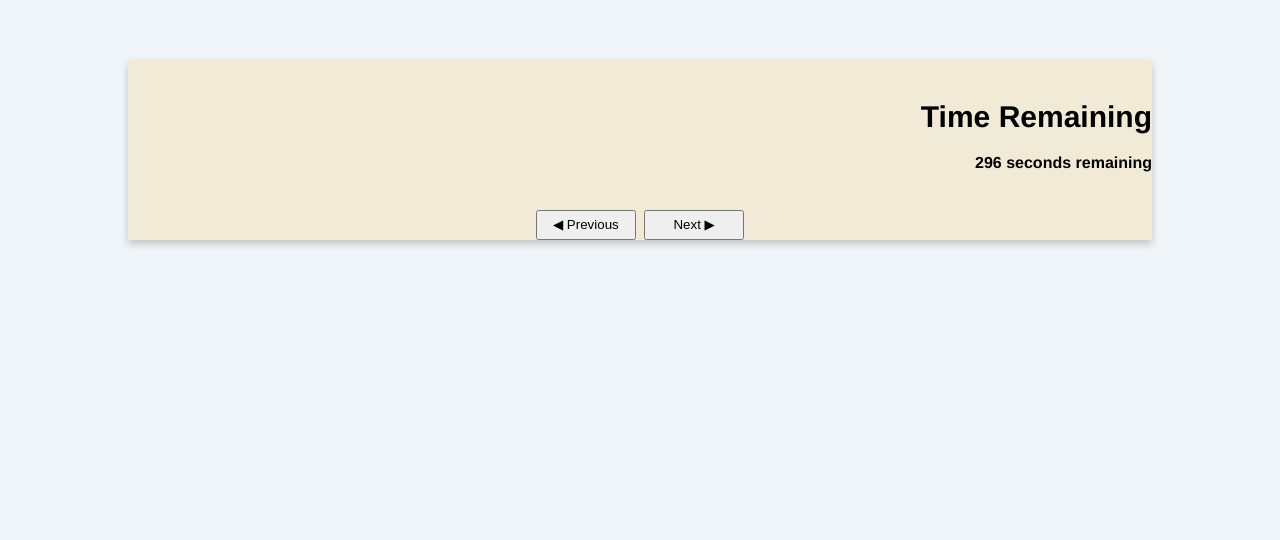
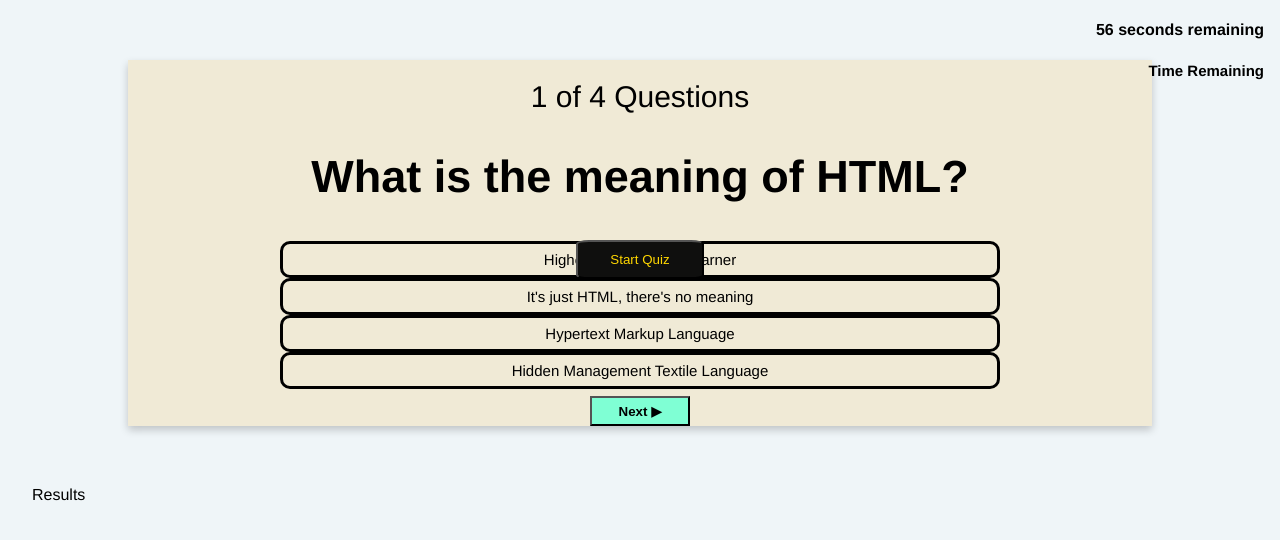
Before and after one commit to astrange90/Quiznos, a plain HTML site: page index.html in a window 1280 px wide. Drawn offline with Linux system fonts and the light colour scheme.

Commit message:
added css styles, stuck on js code

```diff
--- a/assets/css/style.css
+++ b/assets/css/style.css
@@ -4,22 +4,54 @@ body {
     background-color: #eff5f8;
   }
 
+#activate, . {
+
+}
+
+#container{
+  display: block;
+  margin: 60px auto;
+  text-align: center;
+  font-size: 30px;
+  box-shadow: 0 4px 8px 0 rgba(0,0,0,0.2);
+  transition: 0.3s;
+  width: 80vw;
+  background-color: #f0ead6;
+  padding-top: 20px;
+}
+
+p {
+  display: block;
+  margin:auto;
+  padding: 7px;
+  font-size: 15px;
+  text-align: center;
+  border: black;
+  border-style: solid;
+  border-radius: 10px;
+  width: 700px;
+  cursor: pointer;
+}
+
+p:hover {
+  background-color: #eff5f8;
+}
 
 .time {
-  flex-direction: row-reverse;
-  font-size: 30px;
+  position: absolute;
+  top: 50px;
+  right: 16px;
+  font-size: 15px;
   text-align: right;
-  margin-right: auto;
 }
 
 #countdown {
   flex-direction: row-reverse;
+  position: absolute;
+  top: 8px;
+  right: 16px;
   font-size: 16px;
   text-align: right;
-}
-
-.start-button {
-  display:flex;
 }
 
   .container {
@@ -34,27 +66,56 @@ body {
     padding-top: 20px;
   }
 
-  .carouselbox {
-    display:block;
-    margin: auto;
-    width: 300px;
-    height: 200px;
+  .start-button {
+    display:inline-block;
+    width: 10%;
+    position: absolute;
+    top: 30%;
+    right:45%;
+    background-color: rgb(15, 15, 14);
+    color: gold;
+    border-radius: 10%;
+    padding: 10px 20px;
     cursor: pointer;
-    padding-bottom: 40px;
   }
 
-  .prev {
-    text-align: center;
-    width: 100px;
-    height: 30px
+  .start-button:hover {
+    background-color: gold;
+    color:black;
   }
 
-  .next {
+  #next {
+    display: non;
+    background-color:aquamarine;
+    font-weight: 700;
     text-align: center;
     width: 100px;
     height: 30px;
+    cursor: pointer;
   }
 
-  .wrapper {
-    padding-bottom: 30px;
+.hide{
+  display: none;
+}
+
+
+.correct {
+  background-color: lawngreen;
+  color: white;
+}
+
+  .incorrections {
+    background-color: red;
+    color: black;
   }
+
+#score {
+
+}
+
+  @media screen and (max-width: 768px) {
+    main {
+      flex-direction: column;
+    }
+
+  }
--- a/index.html
+++ b/index.html
@@ -1,24 +1,42 @@
 <!DOCTYPE html>
 <html lang="en">
 <head>
+    <title>Mini Quiz</title>
     <meta charset="UTF-8" />
-    <meta name="viewport" content="width=device-width, initial-scale=1.0" />
-    <meta http-equiv="X-UA-Compatible" content="ie=edge" />
-    <title>Mini Quiz</title>
+    <meta name="viewport" content="width=device-width, initial-scale=1" />
     <link rel ="stylesheet" href="./assets/css/style.css" />
 </head>
+
 <body>
-    <div class="container">
-    <h1 class="time">Time Remaining</h1>
+    <header>
+    <div id="activate">
+    <button class="start-button">Start Quiz</button>
+    </div>
+</header>
+
+<main>
+    <section>
+    <div id="container">
+        <div class="answers">
+            <span class="question-amount">
+                1 of 4 Questions
+            </span>
+        <h2>What is the meaning of HTML?</h2>
+        <p>Higher Machine Text Learner</p>
+        <p>It's just HTML, there's no meaning</p>
+        <p>Hypertext Markup Language</p>
+        <p>Hidden Management Textile Language</p>
+        <h1 class="time">Time Remaining</h1>
+        </div>
+
     <h2 id= "countdown"></h2>
-    <p id="main"></p>
-    <button class="prev">
-        ◀ Previous
-    </button>
-    <button class="next">
+    <button id="next">
         Next ▶
     </button>
-    </div>
+</main>
+
+    <Footer id="results">Results</Footer>
+
     <script src="./script.js"></script>
 </body>
 </html>
--- a/script.js
+++ b/script.js
@@ -1,20 +1,24 @@
 var timerEl = document.getElementById('countdown');
 var mainEl = document.getElementById('main');
+var startButton = document.querySelector(".start-button");
+var nextBtn = document.getElementById("next");
+var numberofQuestions = document.querySelector(".question-amount")
+var isCorrect = false;
 
 function countdown() {
-    var timeLeft = 300;
+    var timeLeft = 60;
 
 
     var timeInterval = setInterval(function () {
 
-      if (timeLeft > 1) {
+      if (timeLeft >= 0) {
         timerEl.textContent = timeLeft + ' seconds remaining';
         timeLeft--;
       } else if (timeLeft === 1) {
         timerEl.textContent = timeLeft + ' second remaining';
         timeLeft--;
       } else {
-        timerEl.textContent = '';
+        timerEl.textContent = 'Time is Up!';
 
         clearInterval(timeInterval);
         displayMessage();
@@ -22,4 +26,23 @@ function countdown() {
     }, 1000);
   }
 
+function renderBlanks() {
+
+}
+
+function startQuiz() {
+    isCorrect = false;
+    timerCount = 60;
+    startButton.disabled = true;
+    renderB
+
+
+}
+
+next.addEventListener("click", function(event){
+    event.stopPropagation();
+
+    NavigationPreloadManager(1);
+})
+  startButton.addEventListener("click", startQuiz);
   countdown();
```
